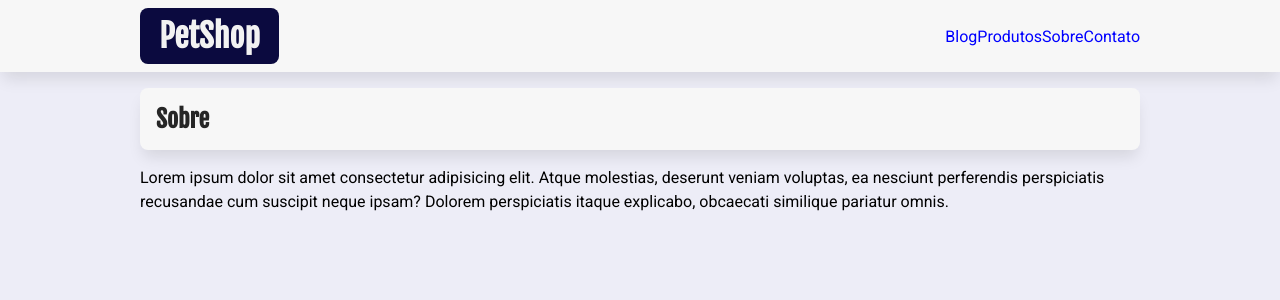
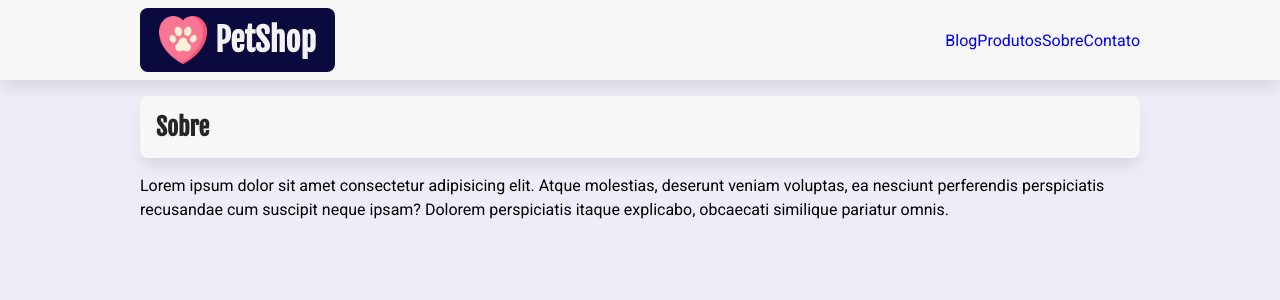
Before and after one commit to PauloHenrique00-tech/petshop, a Next.js app: page /sobre in a window 1280 px wide. Shown: the top 300 px of the page. Built offline with nearby package versions, Linux system fonts and the light colour scheme.

Commit message:
Aplica componente image para logo

```diff
--- a/src/components/Cabecalho.tsx
+++ b/src/components/Cabecalho.tsx
@@ -1,13 +1,22 @@
 import Link from "next/link";
 import Menu from "./Menu";
 import estilos from "./Cabecalho.module.css";
+import Image from "next/image";
 
 export default function Cabecalho() {
   return (
     <header className={estilos.topo}>
       <div className="limitador">
         <h1>
-          <Link href="/">PetShop</Link>
+          <Link href="/">
+            <Image
+              src="/images/logo.png"
+              alt="Patinha"
+              width={48}
+              height={48}
+            />
+            PetShop
+          </Link>
         </h1>
         <Menu />
       </div>
```
Also changed, not shown: public/images/logo.png (added).
